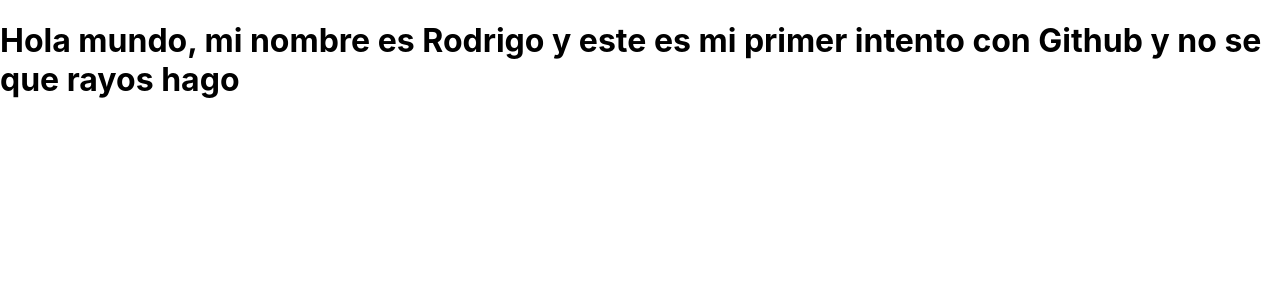
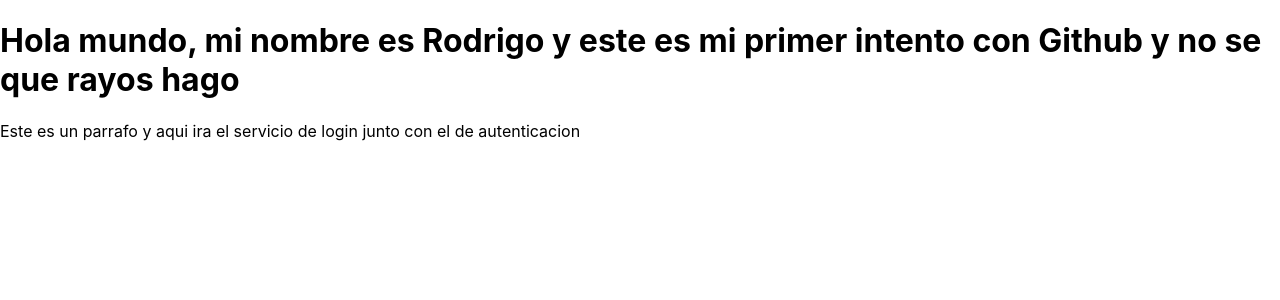
Before and after one commit to RodrigoG2000/CIE_project, a React (Create React App) app in the folder cie-project-reactjs/: page / in a window 1280 px wide. Shown: the top 300 px of the page. Built offline with nearby package versions, Linux system fonts and the light colour scheme.

Commit message:
Update App.js
Descripcion piola

```diff
--- a/cie-project-reactjs/src/App.js
+++ b/cie-project-reactjs/src/App.js
@@ -3,7 +3,10 @@
 
 function App() {
   return (
+   <div>
    <h1>Hola mundo, mi nombre es Rodrigo y este es mi primer intento con Github y no se que rayos hago</h1>
+   <p>Este es un parrafo y aqui ira el servicio de login junto con el de autenticacion</p>
+   </div>
   );
 }
 
```
